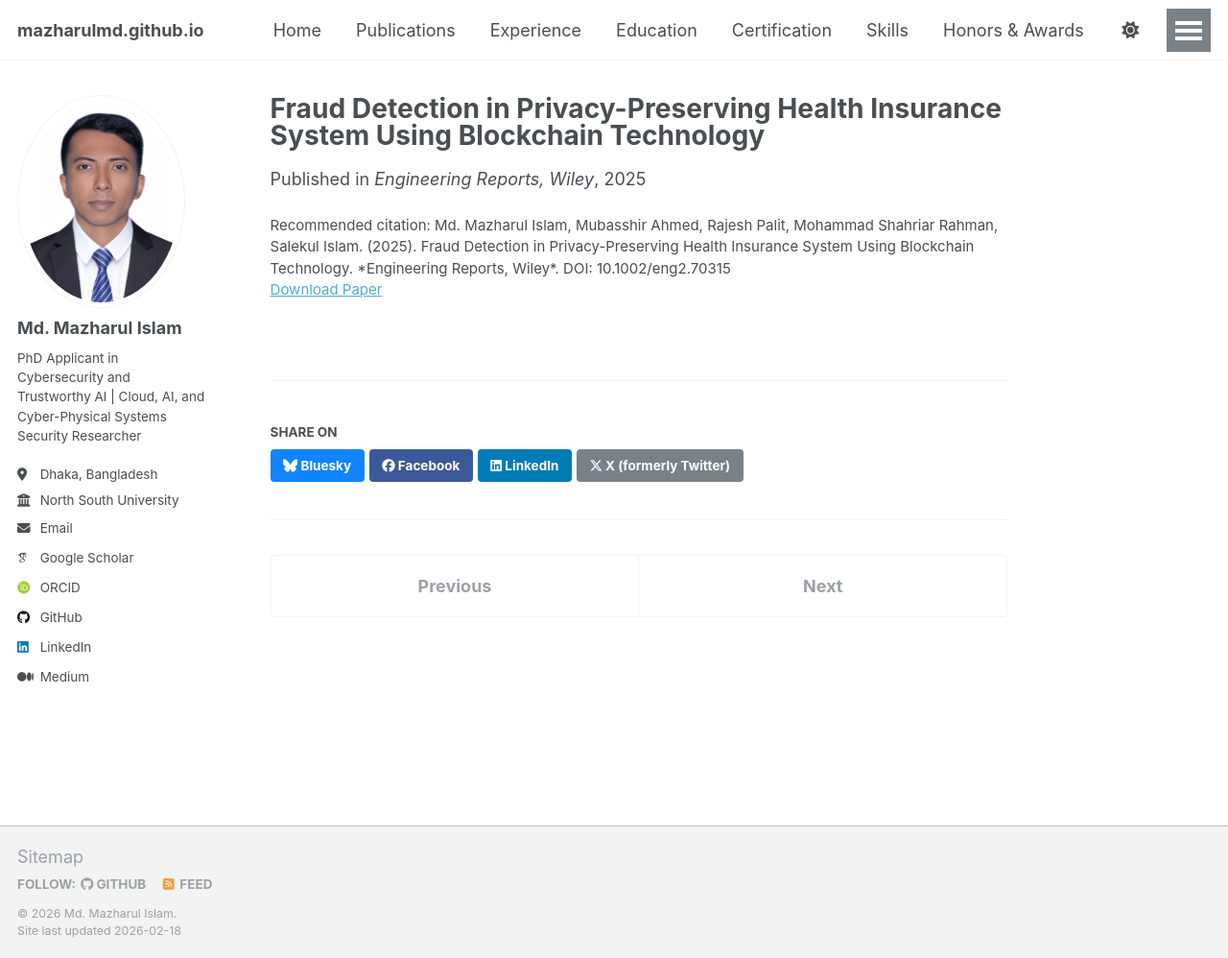
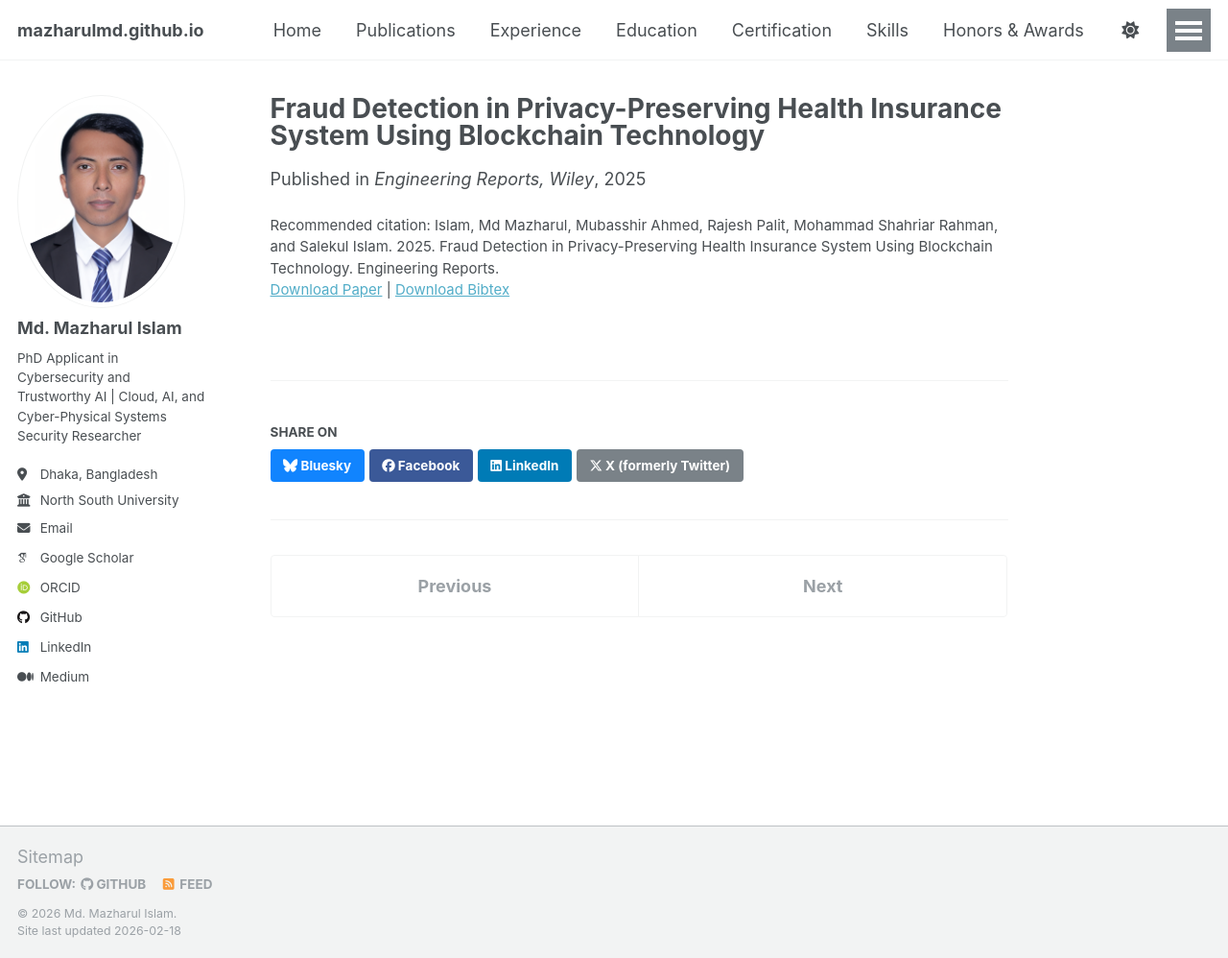
Before and after one commit to mazharulmd/mazharulmd.github.io, a Jekyll site: the page built from _publications/2025-07-15-fraud-detection-in-privacy-preserving-health-insur.md, in a window 1280 px wide and 998 px high. Shown: the whole window at 96% size. Built offline with Jekyll 4.4.1, drawn with Linux system fonts in a browser that asks for light colours; some web fonts are replaced; a script that is not in the unit is left out.

Commit message:
Add BibTeX citation for Wiley journal paper

```diff
--- a/_publications/2025-07-15-fraud-detection-in-privacy-preserving-health-insur.md
+++ b/_publications/2025-07-15-fraud-detection-in-privacy-preserving-health-insur.md
@@ -1,11 +1,22 @@
 ---
 title: "Fraud Detection in Privacy-Preserving Health Insurance System Using Blockchain Technology"
+
 collection: publications
 category: manuscripts
+
 permalink: /publication/fraud-detection-in-privacy-preserving-health-insur
-excerpt: "Fraud Detection in Privacy-Preserving Health Insurance System Using Blockchain Technology"
+
 date: 2025-07-15
+
 venue: "Engineering Reports, Wiley"
+
 paperurl: https://doi.org/10.1002/eng2.70315
-citation: "Md. Mazharul Islam, Mubasshir Ahmed, Rajesh Palit, Mohammad Shahriar Rahman, Salekul Islam. (2025). Fraud Detection in Privacy-Preserving Health Insurance System Using Blockchain Technology. *Engineering Reports, Wiley*. DOI: 10.1002/eng2.70315"
+
+pdf: /files/paper1.pdf
+
+bibtexurl: /files/bibtex/fraud_detection_2025.bib
+
+status: "Published"
+
+citation: "Islam, Md Mazharul, Mubasshir Ahmed, Rajesh Palit, Mohammad Shahriar Rahman, and Salekul Islam. 2025. Fraud Detection in Privacy-Preserving Health Insurance System Using Blockchain Technology. Engineering Reports."
 ---
```
